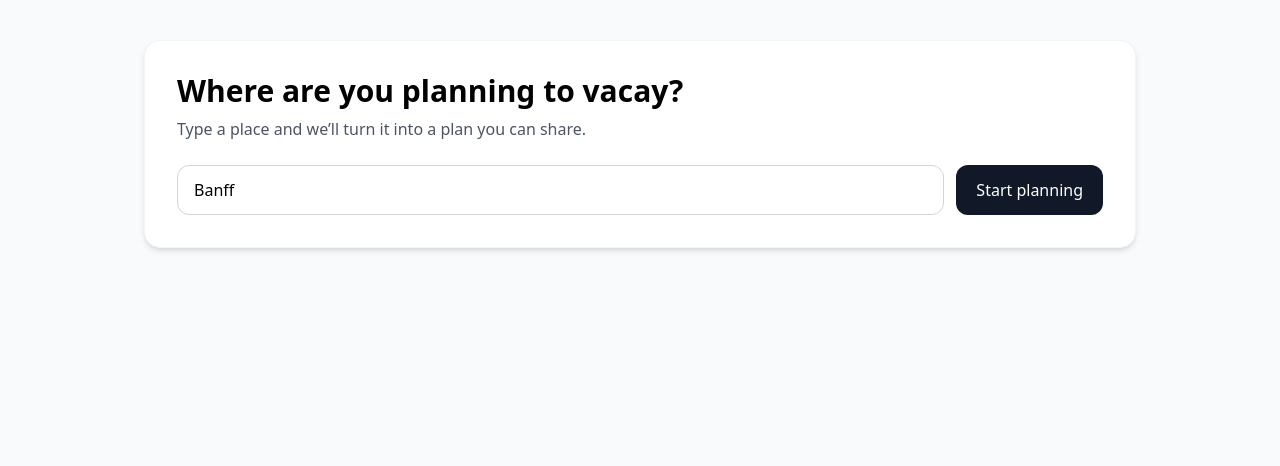
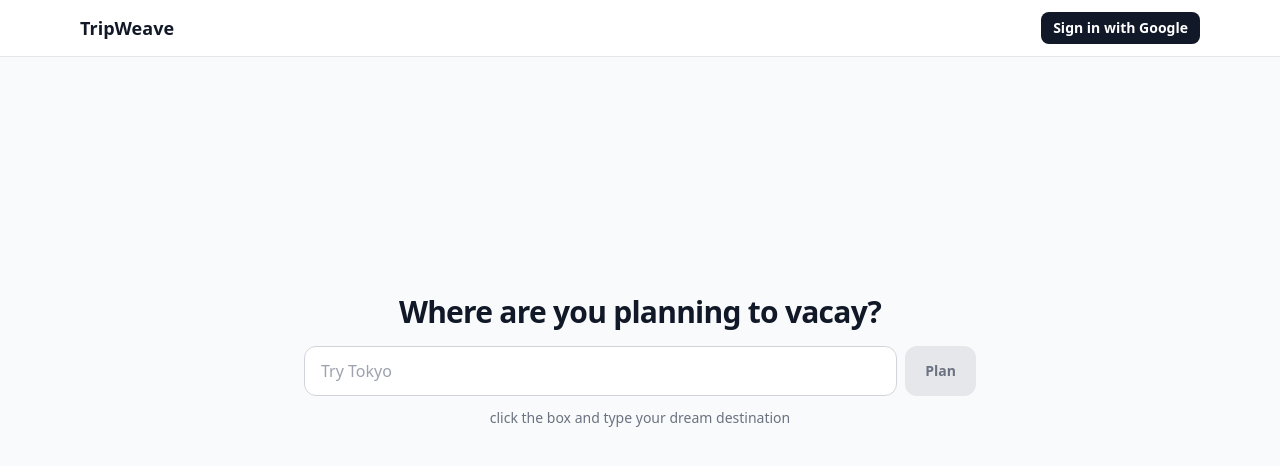
Before and after one commit to scharan1803/tripweave, a Next.js app: page / in a window 1280 px wide. Shown: the top 466 px of the page. Built offline with nearby package versions, Linux system fonts and the light colour scheme; no server answers.

Commit message:
feat(auth+ux): Google sign-in, sign-out redirect to home, read-only when signed out; rotating landing placeholders; Suspense-safe /trip/new

```diff
--- a/app/components/Navbar.js
+++ b/app/components/Navbar.js
@@ -1,24 +1,25 @@
-// app/components/Navbar.js
+"use client";
+
+import Link from "next/link";
+import UserMenu from "./UserMenu";
+
 export default function Navbar() {
   return (
-    <nav className="bg-blue-600 text-white">
-      <div className="max-w-5xl mx-auto px-4 py-3 flex items-center justify-between">
-        {/* Left: brand */}
-        <div className="flex items-center gap-2">
-          <div className="h-8 w-8 rounded-lg bg-white text-blue-600 grid place-items-center font-bold">
-            TW
-          </div>
-          <span className="text-lg font-semibold">TripWeave</span>
-        </div>
-
-        {/* Right: links */}
-        <ul className="flex items-center gap-4 text-sm">
-          <li><a href="/" className="hover:opacity-90">Home</a></li>
-          <li><a href="#" className="hover:opacity-90">Destinations</a></li>
-          <li><a href="#" className="hover:opacity-90">Planner</a></li>
-          <li><a href="#" className="hover:opacity-90">Contact</a></li>
-        </ul>
+    <header className="sticky top-0 z-20 border-b border-gray-200 bg-white/90 backdrop-blur">
+      <div className="mx-auto flex max-w-6xl items-center justify-between px-4 py-3">
+        <Link href="/" className="text-lg font-semibold">
+          TripWeave
+        </Link>
+        <nav className="flex items-center gap-4">
+          <Link href="/trip/new" className="text-sm text-gray-700 hover:text-gray-900">
+            Plan a trip
+          </Link>
+          <Link href="/dashboard" className="text-sm text-gray-700 hover:text-gray-900">
+            Dashboard
+          </Link>
+          <UserMenu />
+        </nav>
       </div>
-    </nav>
+    </header>
   );
 }
--- /dev/null
+++ b/app/components/UserMenu.jsx
@@ -0,0 +1,66 @@
+"use client";
+
+import { useAuth } from "../context/AuthProvider";
+
+export default function UserMenu() {
+  const { user, loading, signInWithGoogle, signOut } = useAuth();
+
+  const handleSignIn = async () => {
+    try {
+      await signInWithGoogle();
+    } catch (e) {
+      console.error("Sign-in failed:", e);
+      alert("Sign-in failed. Please try again.");
+    }
+  };
+
+  const handleSignOut = async () => {
+    try {
+      await signOut();
+    } catch (e) {
+      console.error("Sign-out failed:", e);
+      // Even if signOut throws, we still force a navigation so no stale session UIs linger
+    } finally {
+      // Hard redirect to clear any client state and ensure we land on home
+      window.location.href = "/";
+    }
+  };
+
+  if (loading) {
+    return <div className="text-xs text-gray-500">Checking auth…</div>;
+  }
+
+  if (!user) {
+    return (
+      <button
+        onClick={handleSignIn}
+        className="rounded-lg bg-gray-900 px-3 py-1.5 text-sm font-semibold text-white hover:bg-black"
+      >
+        Sign in with Google
+      </button>
+    );
+  }
+
+  const name = user.displayName || user.email;
+  const photo = user.photoURL;
+
+  return (
+    <div className="flex items-center gap-3">
+      {photo ? (
+        // eslint-disable-next-line @next/next/no-img-element
+        <img src={photo} alt={name} className="h-8 w-8 rounded-full" />
+      ) : (
+        <div className="grid h-8 w-8 place-items-center rounded-full bg-gray-200 text-xs font-semibold">
+          {name?.[0]?.toUpperCase() || "U"}
+        </div>
+      )}
+      <span className="hidden sm:inline text-sm text-gray-700">{name}</span>
+      <button
+        onClick={handleSignOut}
+        className="rounded-lg border border-gray-300 px-2 py-1 text-xs hover:bg-gray-50"
+      >
+        Sign out
+      </button>
+    </div>
+  );
+}
--- /dev/null
+++ b/app/context/AuthProvider.jsx
@@ -0,0 +1,45 @@
+"use client";
+
+import { createContext, useContext, useEffect, useMemo, useState } from "react";
+import { auth, googleProvider } from "../lib/firebaseClient";
+import { onAuthStateChanged, signInWithPopup, signOut as fbSignOut } from "firebase/auth";
+
+const AuthCtx = createContext({
+  user: null,
+  loading: true,
+  signInWithGoogle: async () => {},
+  signOut: async () => {},
+});
+
+export function useAuth() {
+  return useContext(AuthCtx);
+}
+
+export default function AuthProvider({ children }) {
+  const [user, setUser] = useState(null);
+  const [loading, setLoading] = useState(true);
+
+  useEffect(() => {
+    const unsub = onAuthStateChanged(auth, (fbUser) => {
+      setUser(fbUser);
+      setLoading(false);
+    });
+    return () => unsub();
+  }, []);
+
+  const value = useMemo(
+    () => ({
+      user,
+      loading,
+      signInWithGoogle: async () => {
+        await signInWithPopup(auth, googleProvider);
+      },
+      signOut: async () => {
+        await fbSignOut(auth);
+      },
+    }),
+    [user, loading]
+  );
+
+  return <AuthCtx.Provider value={value}>{children}</AuthCtx.Provider>;
+}
--- a/app/layout.js
+++ b/app/layout.js
@@ -1,17 +1,25 @@
 import "./globals.css";
+import AuthProvider from "./context/AuthProvider";
+import UserMenu from "./components/UserMenu";
 
 export const metadata = {
   title: "TripWeave",
-  description: "Plan and organize trips with ease",
+  description: "Plan beautiful trips together.",
 };
 
 export default function RootLayout({ children }) {
   return (
-    <html lang="en" suppressHydrationWarning>
-      {/* If you previously had font variables (e.g., geistSans/geistMono),
-         you can add them to the className below after bg-gray-50 */}
-      <body className="bg-gray-50">
-        {children}
+    <html lang="en">
+      <body className="min-h-screen bg-gray-50 text-gray-900">
+        <AuthProvider>
+          <header className="sticky top-0 z-20 border-b border-gray-200 bg-white/90 backdrop-blur">
+            <div className="mx-auto flex max-w-6xl items-center justify-between px-4 py-3">
+              <div className="text-lg font-semibold">TripWeave</div>
+              <UserMenu />
+            </div>
+          </header>
+          <main className="mx-auto max-w-6xl px-4 py-6">{children}</main>
+        </AuthProvider>
       </body>
     </html>
   );
--- /dev/null
+++ b/app/lib/firebaseClient.js
@@ -0,0 +1,25 @@
+// app/lib/firebaseClient.js
+// Single Firebase client app for the browser.
+
+import { initializeApp, getApps } from "firebase/app";
+import { getAuth, GoogleAuthProvider } from "firebase/auth";
+
+// ⛳ Replace the values below with your Firebase Web App config
+const firebaseConfig = {
+  apiKey: "AIzaSyDhhJGu3Y8Wq7rgRuMpdl6DWNYwqnTRXIg",
+  authDomain: "tripweave-b309c.firebaseapp.com",
+  projectId: "tripweave-b309c",
+  storageBucket: "tripweave-b309c.firebasestorage.app",
+  messagingSenderId: "337865185021",
+  appId: "1:337865185021:web:0e791c4383aaabfb155094",
+};
+
+let app;
+if (!getApps().length) {
+  app = initializeApp(firebaseConfig);
+} else {
+  app = getApps()[0];
+}
+
+export const auth = getAuth(app);
+export const googleProvider = new GoogleAuthProvider();
--- a/app/page.js
+++ b/app/page.js
@@ -1,38 +1,94 @@
 "use client";
-import { useState } from "react";
+
+import { useEffect, useMemo, useRef, useState } from "react";
 import { useRouter } from "next/navigation";
 
-export default function Home() {
+export default function HomePage() {
   const router = useRouter();
-  const [destination, setDestination] = useState("Banff");
 
-  const handleStart = (e) => {
+  // Controlled input — keep it empty by default (no prefill)
+  const [destination, setDestination] = useState("");
+  const [isFocused, setIsFocused] = useState(false);
+  const [suggestIndex, setSuggestIndex] = useState(0);
+  const intervalRef = useRef(null);
+
+  // Your rotating suggestions
+  const suggestions = useMemo(
+    () => [
+      "Try Queenstown",
+      "Try Tokyo",
+      "Try Rome",
+      "Try Rio",
+      "Try Capetown",
+      "Try Montreal",
+    ],
+    []
+  );
+
+  // Start/stop rotation depending on focus & whether user typed something
+  useEffect(() => {
+    const shouldRotate = !isFocused && destination.trim() === "";
+    if (shouldRotate && !intervalRef.current) {
+      intervalRef.current = setInterval(() => {
+        setSuggestIndex((i) => (i + 1) % suggestions.length);
+      }, 3000);
+    } else if (!shouldRotate && intervalRef.current) {
+      clearInterval(intervalRef.current);
+      intervalRef.current = null;
+    }
+    return () => {
+      if (intervalRef.current) {
+        clearInterval(intervalRef.current);
+        intervalRef.current = null;
+      }
+    };
+  }, [isFocused, destination, suggestions.length]);
+
+  const placeholder = suggestions[suggestIndex];
+
+  function onSubmit(e) {
     e.preventDefault();
-    const q = new URLSearchParams({ destination }).toString();
-    router.push(`/trip/new?${q}`);
-  };
+    const dest = destination.trim();
+    if (!dest) return;
+    router.push(`/trip/new?destination=${encodeURIComponent(dest)}`);
+  }
 
   return (
-    <div className="max-w-5xl mx-auto px-4 py-10">
-      <div className="bg-white rounded-2xl shadow-md border border-gray-100 p-8">
-        <h1 className="text-2xl md:text-3xl font-bold mb-2">Where are you planning to vacay?</h1>
-        <p className="text-gray-600 mb-6">Type a place and we’ll turn it into a plan you can share.</p>
+    <div className="min-h-[70vh] grid place-items-center">
+      <div className="w-full max-w-2xl text-center">
+        <h1 className="mb-4 text-3xl font-bold tracking-tight text-gray-900">
+          Where are you planning to vacay?
+        </h1>
 
-        <form onSubmit={handleStart} className="flex flex-col md:flex-row gap-3">
+        <form onSubmit={onSubmit} className="flex items-stretch gap-2">
           <input
-            className="flex-1 rounded-xl border border-gray-300 px-4 py-3 focus:outline-none focus:ring-2 focus:ring-gray-300"
-            placeholder="Try: Banff"
+            type="text"
+            inputMode="text"
+            autoComplete="off"
             value={destination}
             onChange={(e) => setDestination(e.target.value)}
-            required
+            onFocus={() => setIsFocused(true)}
+            onBlur={() => setIsFocused(false)}
+            placeholder={placeholder}
+            aria-label="Destination"
+            className="flex-1 rounded-xl border border-gray-300 bg-white px-4 py-3 text-base outline-none transition focus:border-gray-900"
           />
           <button
             type="submit"
-            className="rounded-xl px-5 py-3 bg-gray-900 text-white hover:opacity-90"
+            disabled={destination.trim() === ""}
+            className={`rounded-xl px-5 py-3 text-sm font-semibold transition ${
+              destination.trim()
+                ? "bg-gray-900 text-white hover:bg-black"
+                : "bg-gray-200 text-gray-500 cursor-not-allowed"
+            }`}
           >
-            Start planning
+            Plan
           </button>
         </form>
+
+        <p className="mt-3 text-sm text-gray-500">
+          click the box and type your dream destination
+        </p>
       </div>
     </div>
   );
--- a/package.json
+++ b/package.json
@@ -9,6 +9,8 @@
     "lint": "next lint"
   },
   "dependencies": {
+    "firebase": "^12.1.0",
+    "jspdf": "^3.0.1",
     "next": "15.4.6",
     "react": "19.1.0",
     "react-dom": "19.1.0"
```
Also changed, not shown: app/trip/[id]/TripClient.jsx (+69 -29 lines), app/trip/new/page.js (+33 -29 lines), 1 other file (tests, documents, lock files or other folders).
